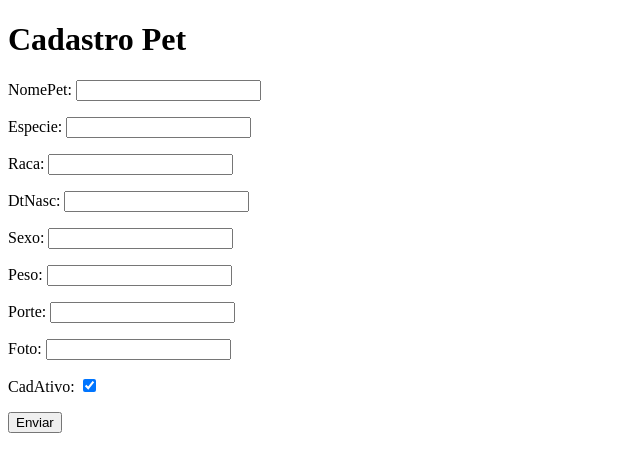
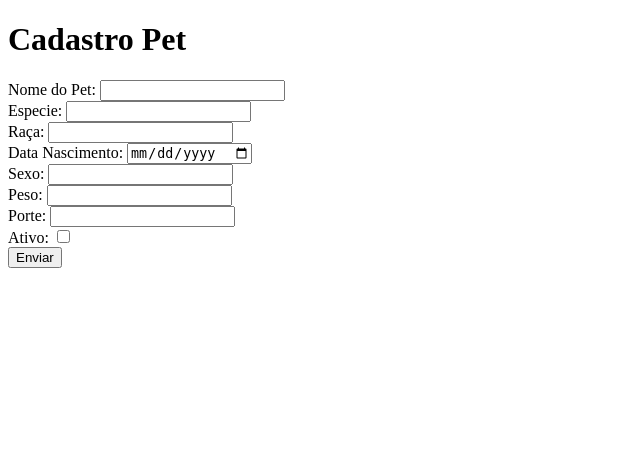
Before and after one commit to LucasGdBS/PuppyCore, a Django app: page /cadastroPet/ in a window 1280 px wide. Shown: the top 472 px of the page, without its empty margins (0-640 px from the left). Run offline with Django 4.2, Linux system fonts and the light colour scheme.

Commit message:
atualização do cadastro pet

```diff
--- a/projeto_puppy_core/app_puppy_core/forms.py
+++ b/projeto_puppy_core/app_puppy_core/forms.py
@@ -26,6 +26,5 @@ class petCadastro(forms.ModelForm):
             'sexo',
             'peso',
             'porte',
-            'foto',
             'cadAtivo',
         ]
--- a/projeto_puppy_core/app_puppy_core/models.py
+++ b/projeto_puppy_core/app_puppy_core/models.py
@@ -11,6 +11,7 @@ class Tutor(models.Model):
     email = models.EmailField(max_length=254, blank=False, null=False)
 
 
+
 class Pet(models.Model):
     nomePet = models.CharField(max_length=50, null=False, blank=False)
     especie = models.CharField(max_length=20, null=False, blank=False)
@@ -19,5 +20,4 @@ class Pet(models.Model):
     sexo = models.CharField(max_length=1, null=False, blank=False)
     peso = models.FloatField(max_length=5, null=True, blank=True)
     porte = models.CharField(max_length=20, null=False, blank=False)
-    foto = models.CharField(max_length=100, null=True, blank=True)
     cadAtivo = models.BooleanField(default=True)
--- a/projeto_puppy_core/app_puppy_core/templates/clinica/cadastroPet.html
+++ b/projeto_puppy_core/app_puppy_core/templates/clinica/cadastroPet.html
@@ -8,10 +8,26 @@
 </head>
 <body>
     <h1>Cadastro Pet</h1>
-    <form method="POST">
+    <form method="post">
         {% csrf_token %}
-        {{ form.as_p }}
+        <label for="nomePet">Nome do Pet: </label>
+        <input id="nomePet" type="text" name="nomePet" maxlength="100" required><br>
+        <label for="especie">Especie: </label>
+        <input id="especie" type="text" name="especie" maxlength="100" required><br>
+        <label for="raca">Raça: </label>
+        <input id="raca" type="text" name="raca" maxlength="100" required><br>
+        <label for="dtNasc">Data Nascimento: </label>
+        <input id="dtNasc" type="date" name="dtNasc" maxlength="100"><br>
+        <label for="sexo">Sexo: </label>
+        <input id="sexo" type="text" name="sexo" maxlength="1" required><br>
+        <label for="peso">Peso: </label>
+        <input id="peso" type="number" step="any" name="peso" maxlength="100"><br>
+        <label for="porte">Porte: </label>
+        <input id="porte" type="text" name="porte" maxlength="100" required><br>
+        <label for="cadAtivo">Ativo: </label>
+        <input id="cadAtivo" type="checkbox" name="cadAtivo" maxlength="100"><br>
         <button type="submit">Enviar</button>
     </form>
+
 </body>
 </html>
```
Also changed, not shown: projeto_puppy_core/app_puppy_core/migrations/0003_alter_pet_peso.py (added), projeto_puppy_core/app_puppy_core/migrations/0004_remove_pet_foto.py (added), projeto_puppy_core/app_puppy_core/migrations/0005_alter_pet_peso.py (added).
